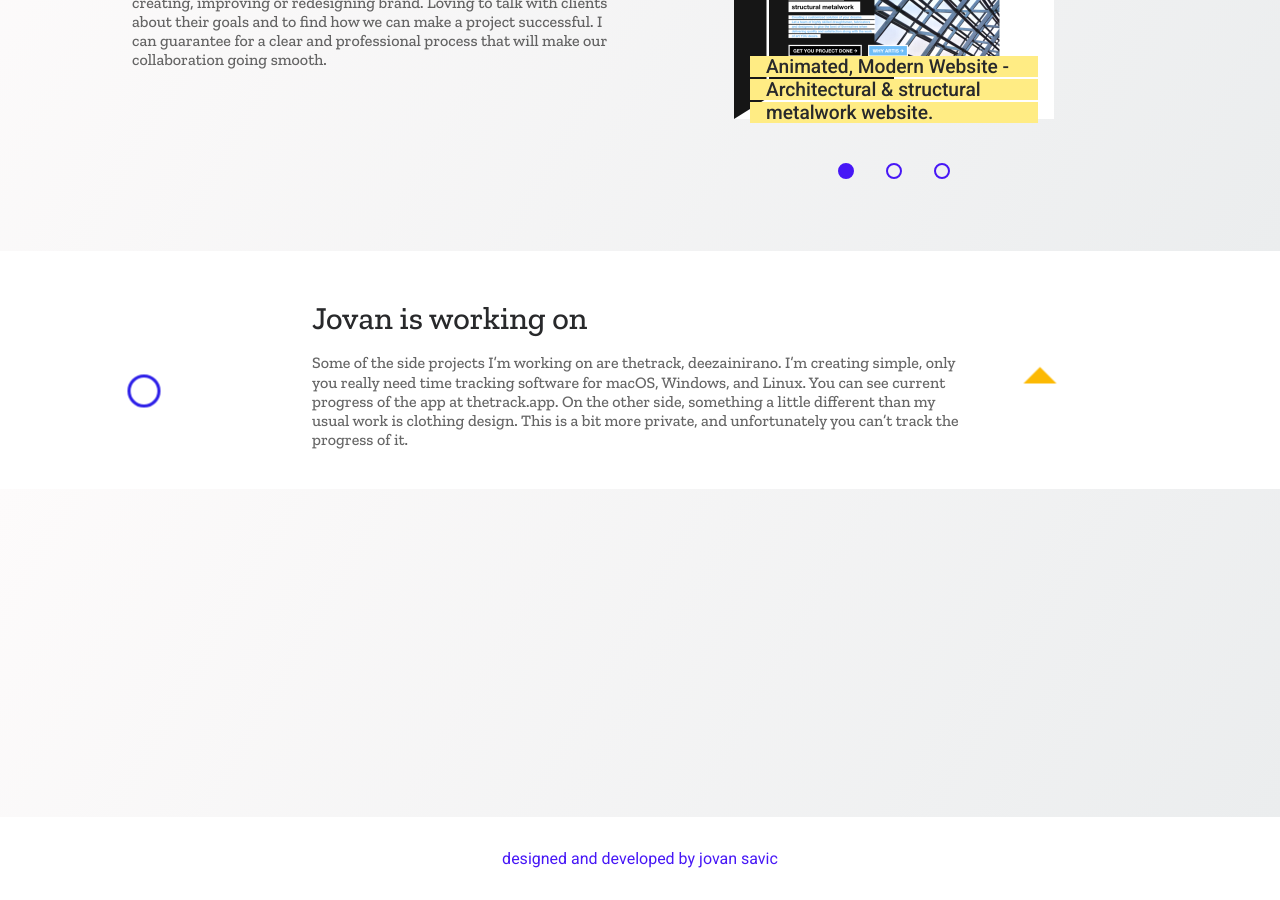
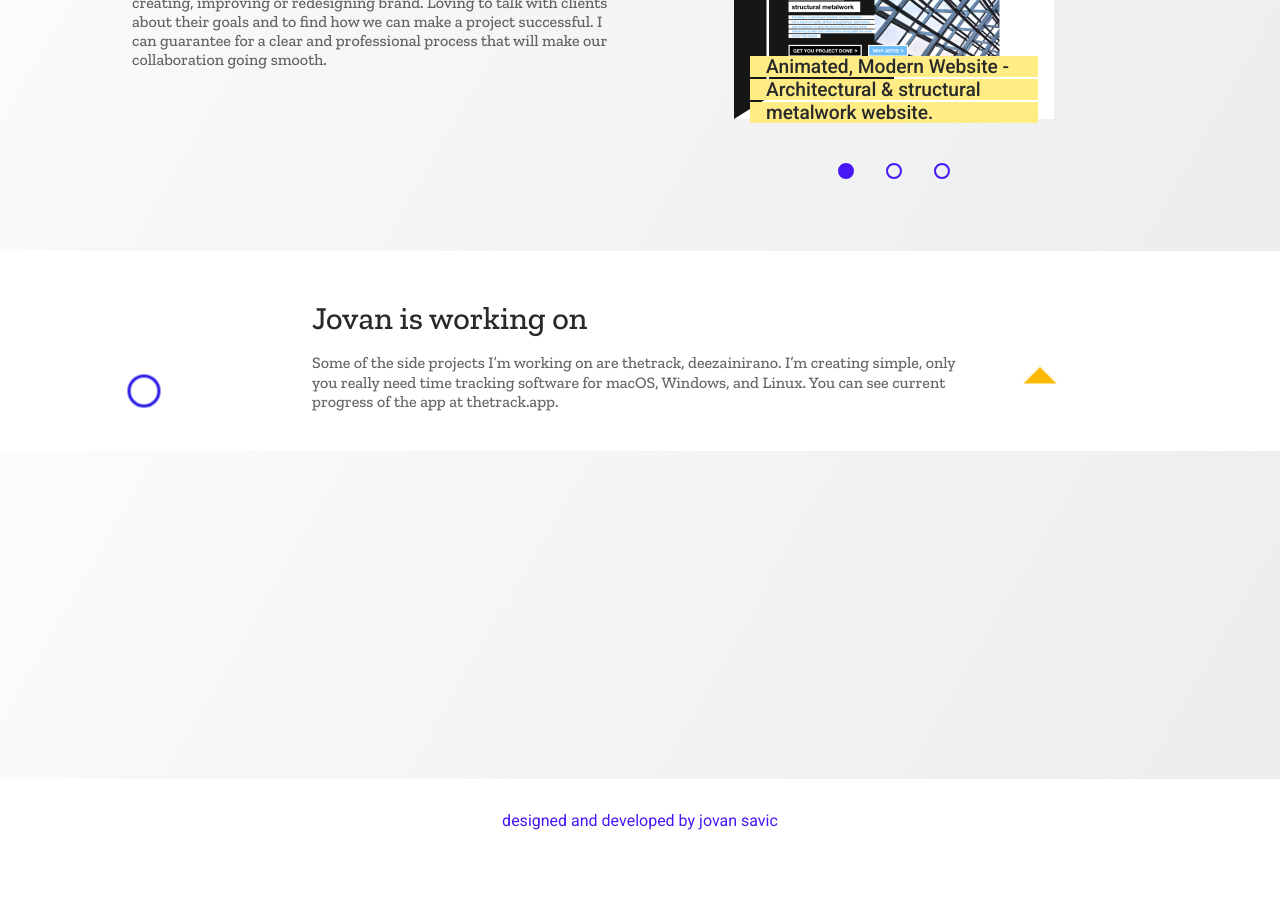
Before and after one commit to jovansavic/jovan.design, a Jekyll site: the page built from _pages/index.html, in a window 1280 px wide and 900 px high, scrolled down 1037 px. Built offline with Jekyll 4.4.1, drawn with Linux system fonts in a browser that asks for light colours; after the commit the page ends 1899 px from its top, so only the background shows below that.

Commit message:
Instagram username

```diff
--- a/_config.yml
+++ b/_config.yml
@@ -62,7 +62,7 @@
 work_text: I help companies with web and/or app design, UI/UX problem solving, creating, improving or redesigning brand. Loving to talk with clients about their goals and to find how we can make a project successful. I can guarantee for a clear and professional process that will make our collaboration going smooth.
 
 working_on_title: Jovan is working on
-working_on_text: Some of the side projects I’m working on are thetrack, deezainirano. I’m creating simple, only you really need time tracking software for macOS, Windows, and Linux. You can see current progress of the app at thetrack.app. On the other side, something a little different than my usual work is clothing design. This is a bit more private, and unfortunately you can’t track the progress of it.
+working_on_text: Some of the side projects I’m working on are thetrack, deezainirano. I’m creating simple, only you really need time tracking software for macOS, Windows, and Linux. You can see current progress of the app at thetrack.app.
 
 
 cta_title: Contact me
--- a/_data/socials.yml
+++ b/_data/socials.yml
@@ -6,7 +6,7 @@
   link: https://twitter.com/jovandotdesign
 - name: Instagram
   img: instagram.svg
-  link: https://www.instagram.com/jovan.design
+  link: https://www.instagram.com/theesigner
 - name: Behance
   img: behance.svg
   link: https://www.behance.net/jovansavic
```
